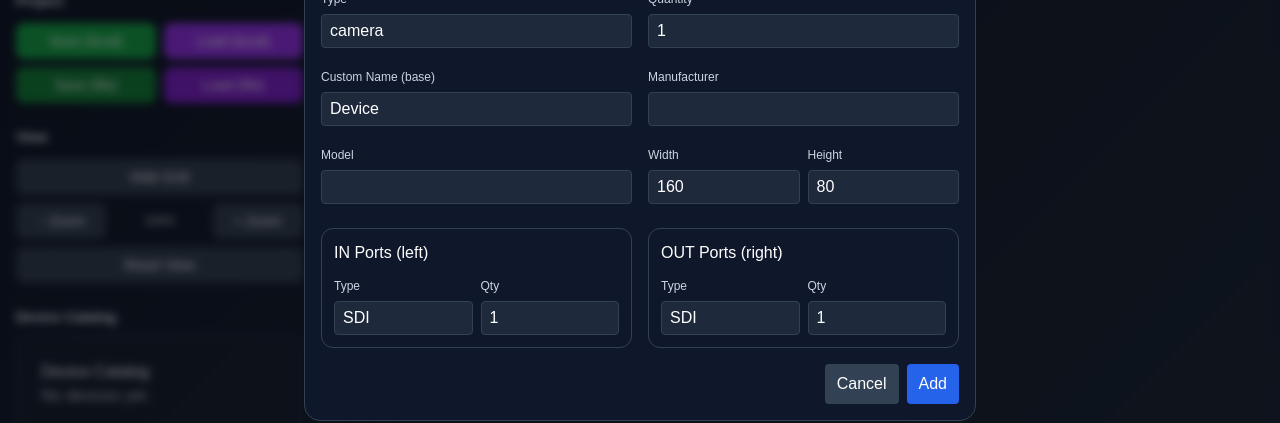
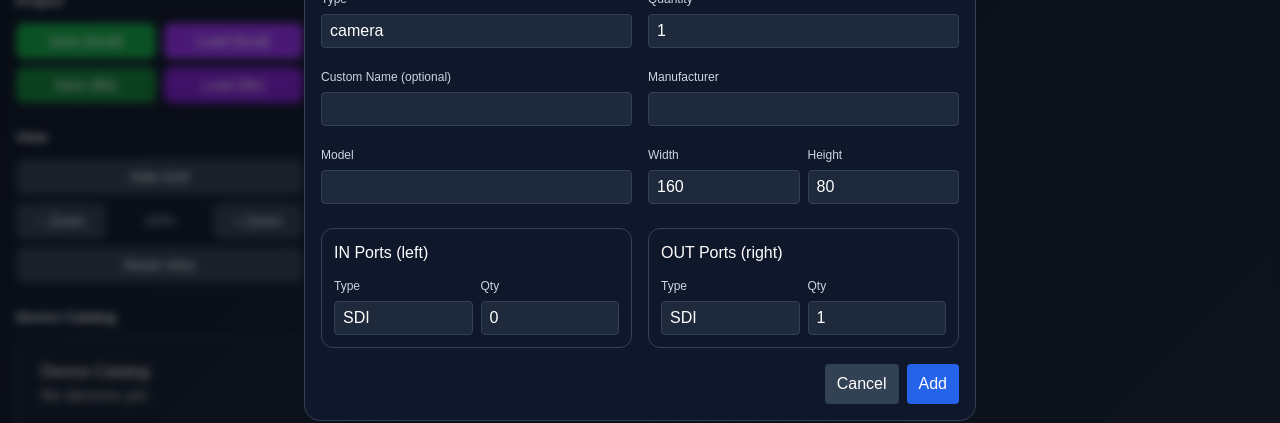
Before and after one commit to kikulik/Leonardo, a React (Vite) app in the folder frontend/: page / in a window 1280 px wide. Both pictures are taken after a click on the button "+ Add Equipment". Shown: the part 225-648 px from the top of the page. Built offline with nearby package versions, Linux system fonts and the light colour scheme.

Commit message:
Update AddEquipmentModal.tsx

```diff
--- a/frontend/src/components/AddEquipmentModal.tsx
+++ b/frontend/src/components/AddEquipmentModal.tsx
@@ -19,13 +19,13 @@ type Props = {
 export default function AddEquipmentModal({ open, onClose, onSubmit }: Props) {
   const [type, setType] = useState("camera");
   const [quantity, setQuantity] = useState(1);
-  const [customNameBase, setCustomNameBase] = useState("Device");
+  const [customNameBase, setCustomNameBase] = useState("");
   const [manufacturer, setManufacturer] = useState("");
   const [model, setModel] = useState("");
   const [w, setW] = useState(160);
   const [h, setH] = useState(80);
   const [inType, setInType] = useState("SDI");
-  const [inQty, setInQty] = useState(1);
+  const [inQty, setInQty] = useState(0);
   const [outType, setOutType] = useState("SDI");
   const [outQty, setOutQty] = useState(1);
 
@@ -53,7 +53,7 @@ export default function AddEquipmentModal({ open, onClose, onSubmit }: Props) {
           </div>
 
           <div>
-            <label className="text-xs text-slate-300">Custom Name (base)</label>
+            <label className="text-xs text-slate-300">Custom Name (optional)</label>
             <input value={customNameBase} onChange={(e) => setCustomNameBase(e.target.value)}
               className="w-full mt-1 bg-slate-800 border border-slate-700 rounded px-2 py-1" />
           </div>
```
